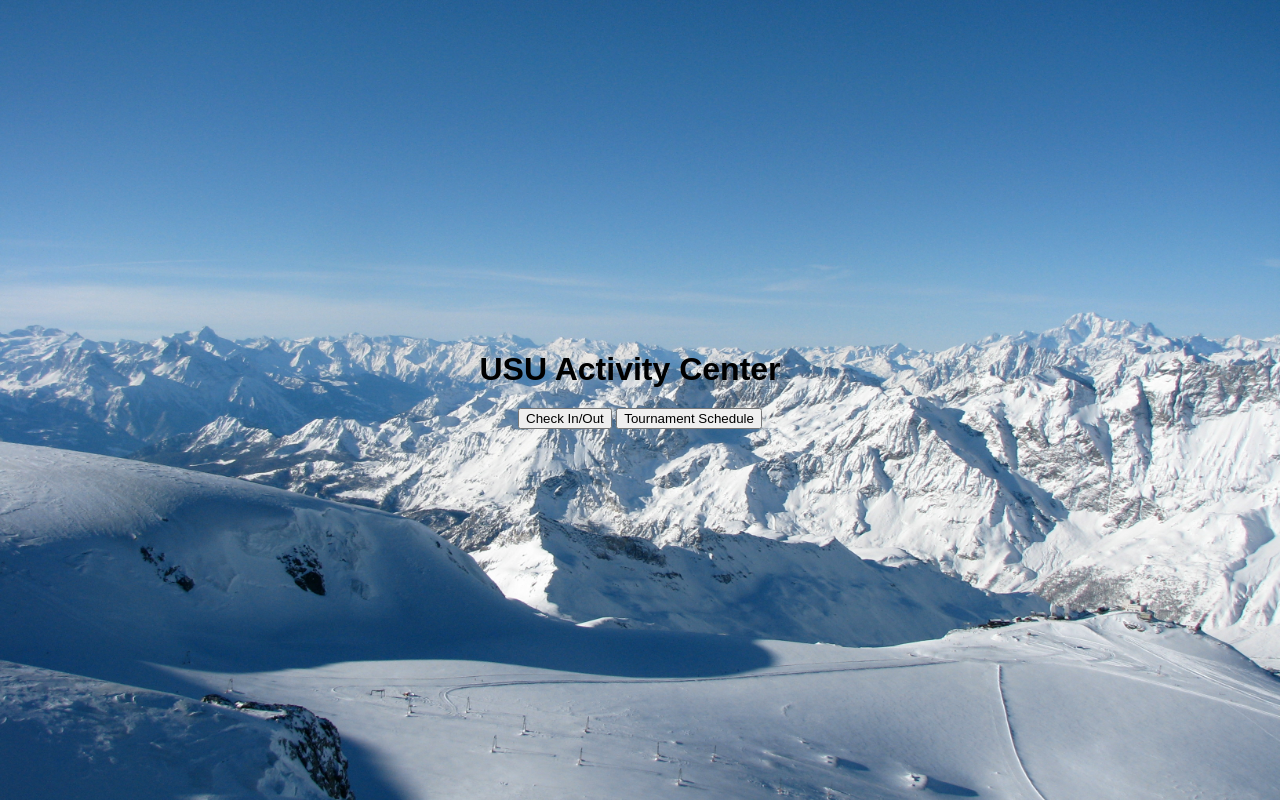
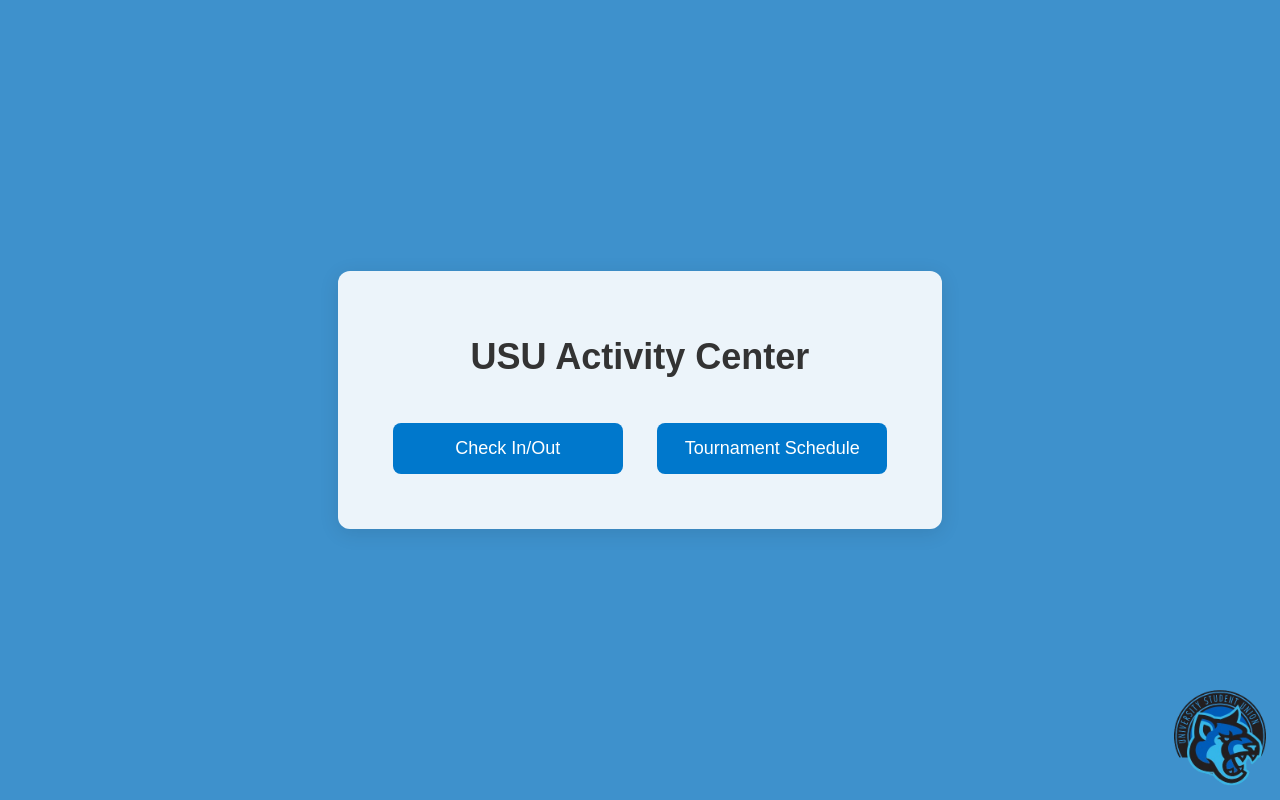
Before and after one commit to badejotobi/USU-WebApp, a Flask app: page /mainmenu in a window 1280 px wide. Run offline with Flask 2, Linux system fonts and the light colour scheme.

Commit message:
evrything

```diff
--- a/Capstone-Project-work/cap2/app.py
+++ b/Capstone-Project-work/cap2/app.py
@@ -236,7 +236,12 @@ def checkinout():
         equipment = request.form['equipment']
         status = request.form['status']
 
-        current_status, previous_time = check_status(studentid)
+        result = check_status(studentid)
+        if result is not None:
+            current_status, previous_time = result
+        else:
+            current_status, previous_time = None, None
+
         current_time = datetime.now().strftime("%Y-%m-%d %H:%M:%S")
         if current_status == status:
             flash(f'You are currently {current_status} at {previous_time}.', 'danger')  # Using string formatting
--- a/Capstone-Project-work/cap2/templates/main-menu.html
+++ b/Capstone-Project-work/cap2/templates/main-menu.html
@@ -5,39 +5,44 @@
     <meta name="viewport" content="width=device-width, initial-scale=1.0">
     <title>USU Activity Center</title>
     <style>
+
+        .usu-logo {
+        position: absolute; /* Position the image relative to the page */
+        bottom: 10px; /* Distance from the bottom */
+        right: 10px; /* Distance from the right */
+        width: 100px; /* Adjust the size as needed */
+        height: auto; /* Maintain the aspect ratio */
+        }
+
         body {
             display: flex;
             justify-content: center;
             align-items: center;
             height: 100vh;
             margin: 0;
-            background-color: #f4f4f9;
+            background-color: #3e91cc; /* Changed to solid color */
             font-family: Arial, sans-serif;
-
-            /* Set the background image */
-            background-image: url("{{ url_for('static',filename='images/bg.jpg') }}");
-
-            background-size: cover;  /* Ensures the image covers the entire page */
-            background-position: center; /* Centers the background image */
-            background-repeat: no-repeat; /* Prevents the image from repeating */
         }
 
         .container {
+            background: rgba(255, 255, 255, 0.9); /* Subtle white overlay */
+            padding: 40px;
+            border-radius: 12px;
+            box-shadow: 0px 4px 20px rgba(0, 0, 0, 0.1); /* Subtle shadow for depth */
             text-align: center;
         }
 
         h1 {
-            font-size: 32px;
-            margin-bottom: 20px;
-            margin-left: -20px;
-            margin-top: -20px;
+            font-size: 36px;
+            color: #333;
+            margin-bottom: 30px;
         }
 
         .btn {
-            display: block;
+            display: inline-block;
             width: 200px;
             padding: 15px;
-            margin: 10px 0;
+            margin: 15px;
             font-size: 18px;
             background-color: #0078CC;
             color: white;
@@ -45,11 +50,24 @@
             border-radius: 8px;
             cursor: pointer;
             text-align: center;
-            text-decoration: none; /* Remove underline from anchor text */
+            text-decoration: none;
+            transition: background-color 0.3s ease, transform 0.2s ease;
         }
 
         .btn:hover {
-            background-color: #0078CC;
+            background-color: #005FA3;
+            transform: translateY(-2px);
+        }
+
+        /* Responsive adjustments for smaller screens */
+        @media (max-width: 600px) {
+            .container {
+                width: 90%;
+            }
+            .btn {
+                width: 100%;
+                margin: 10px 0;
+            }
         }
     </style>
 </head>
@@ -57,9 +75,10 @@
 
     <div class="container">
         <h1>USU Activity Center</h1>
-        <button onclick="window.location.href='/checkinout'">Check In/Out</button>
-        <button onclick="window.location.href='/tournament'">Tournament Schedule</button>
+        <a href="/checkinout" class="btn">Check In/Out</a>
+        <a href="/tournament" class="btn">Tournament Schedule</a>
     </div>
-
+<!-- USU Logo in the bottom right corner -->
+    <img src="static/images/USU_Logo.png" alt="USU Logo" class="usu-logo">
 </body>
 </html>
```
Also changed, not shown: Capstone-Project-work/cap2/templates/checkinout.html (+29 -16 lines), Capstone-Project-work/cap2/templates/login.html (+15 -3 lines), Capstone-Project-work/cap2/static/images/USU_Logo.png (added).
